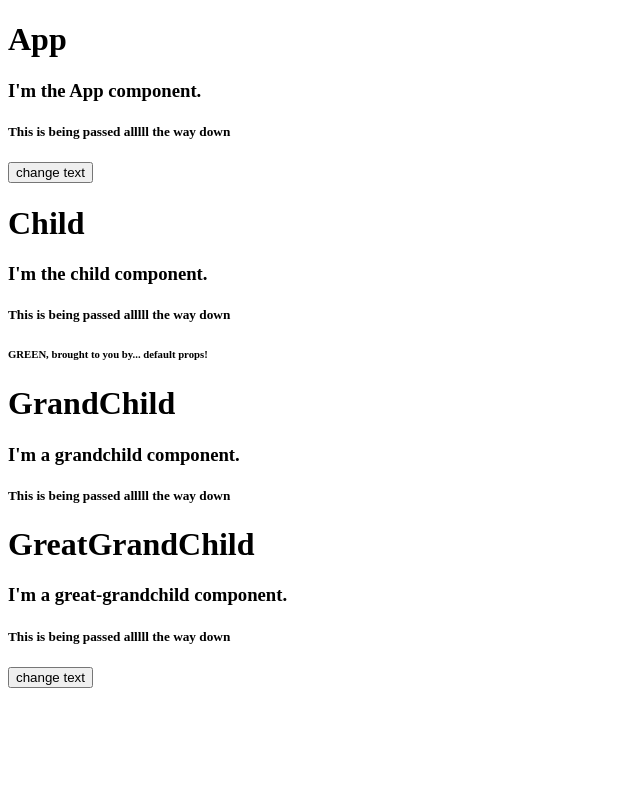
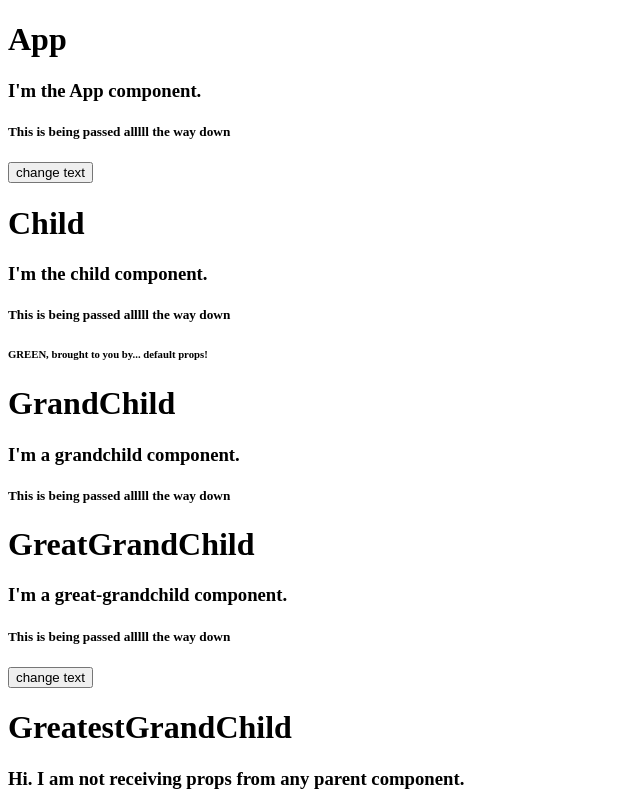
Before and after one commit to brendanreape88/react-training, a React (Create React App) app: page / in a window 1280 px wide. Shown: the whole page, without its empty margins (0-640 px from the left). Built offline with nearby package versions, Linux system fonts and the light colour scheme.

Commit message:
context practice

```diff
--- a/src/App.js
+++ b/src/App.js
@@ -1,5 +1,6 @@
 import React, { Component } from 'react'
 import Child from './Child'
+import AppContext from './AppContext'
 
 class App extends Component {
     constructor(props) {
@@ -22,9 +23,14 @@ class App extends Component {
                 name: "GreatGrandChild",
                 text: "I'm the great-grandchild component."
             },
+            GreatestGrandChild: {
+                name: "GreatestGrandChild",
+                text: "This text is being generated by context instead of prop-drilling."
+            }
         }
         this.handleClick = this.handleClick.bind(this)
     }
+
 
     handleClick(event) {
         alert('I was clicked!')
@@ -41,8 +47,11 @@ class App extends Component {
     }
 
     render() {
-
+        const value = {
+            GreatestGrandChild: this.state.GreatestGrandChild
+        }
         return(
+            <AppContext.Provider value={value}>
                 <div>
                     <h1>{this.state.App.name}</h1>
                     <h3>{this.state.App.text}</h3>
@@ -55,7 +64,7 @@ class App extends Component {
                         onClick={this.handleNestedClick}
                     />
                 </div>
-
+            </AppContext.Provider>
         )
     }
 }
--- /dev/null
+++ b/src/AppContext.js
@@ -0,0 +1,11 @@
+import React from 'react'
+
+const AppContext = React.createContext({
+    App: {},
+    Child: {},
+    GrandChild: {},
+    GreatGrandChild: {},
+    GreatestGrandChild: {}
+})
+
+export default AppContext
--- a/src/GreatGrandChild.js
+++ b/src/GreatGrandChild.js
@@ -1,4 +1,5 @@
 import React, { Component } from 'react'
+import GreatestGrandChild from './GreatestGrandChild'
 
 class GreatGrandChild extends Component {
 
@@ -9,6 +10,7 @@ class GreatGrandChild extends Component {
                 <h3>{this.props.text}</h3>
                 <h5>{this.props.deepText}</h5>
                 <button onClick={this.props.handleNestedClick}>change text</button>
+                <GreatestGrandChild />
             </div>
         )
     }
--- /dev/null
+++ b/src/GreatestGrandChild.js
@@ -0,0 +1,18 @@
+import React, { Component } from 'react'
+import AppContext from './AppContext'
+
+class GreatestGrandChild extends Component {
+    static contextType = AppContext
+
+    render() {
+        return (
+            <div>
+                <h1>GreatestGrandChild</h1>
+                <h3>Hi. I am not receiving props from any parent component.</h3>
+                <h5>{this.context.text}</h5>
+            </div>
+        )
+    }
+}
+
+export default GreatestGrandChild
```
Lines whose indentation alone changed are shown as unchanged.
